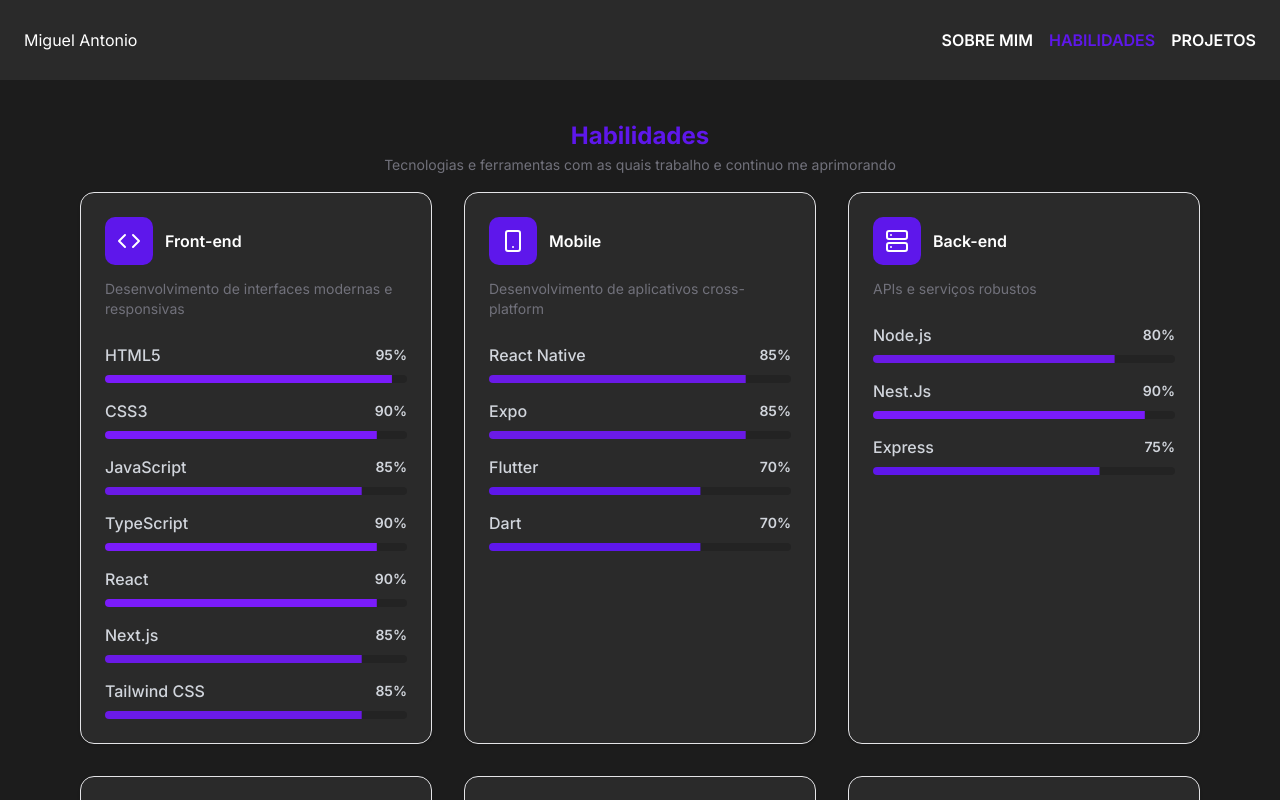
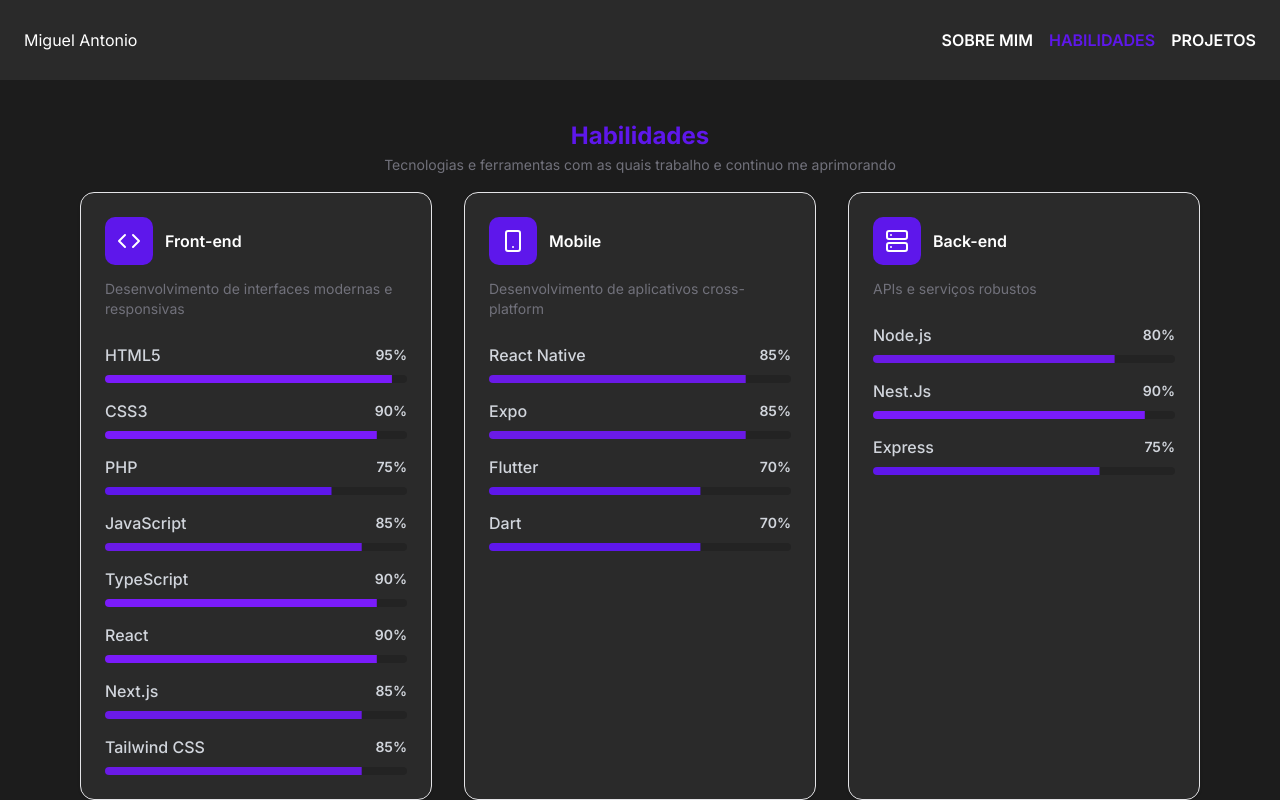
Before and after one commit to MiguelASFerreira/portfolio, a Next.js app: page /habilidades in a window 1280 px wide. Shown: the top 800 px of the page. Built offline with nearby package versions, Linux system fonts and the light colour scheme.

Commit message:
feat: adicionar PHP à lista de habilidades

```diff
--- a/src/configs/skills.ts
+++ b/src/configs/skills.ts
@@ -28,6 +28,7 @@
     skills: [
       { name: "HTML5", level: 95 },
       { name: "CSS3", level: 90 },
+      { name: "PHP", level: 75 },
       { name: "JavaScript", level: 85 },
       { name: "TypeScript", level: 90 },
       { name: "React", level: 90 },
```
